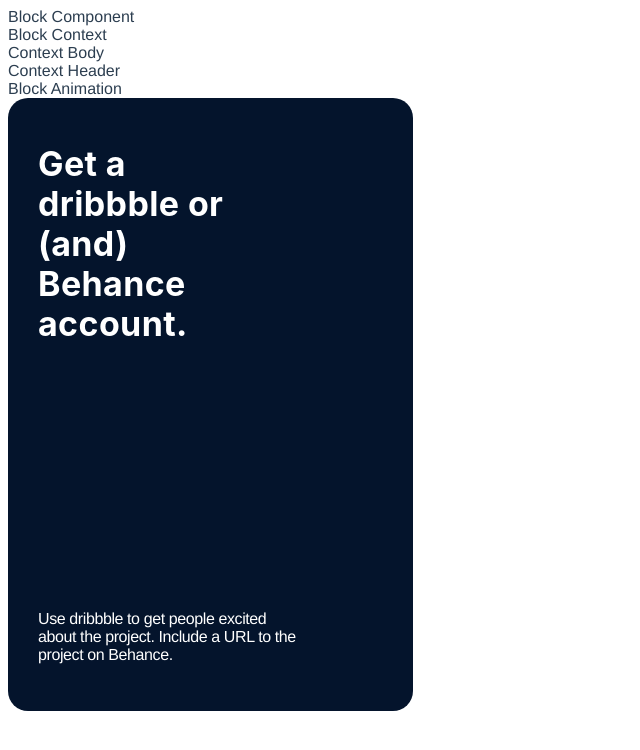
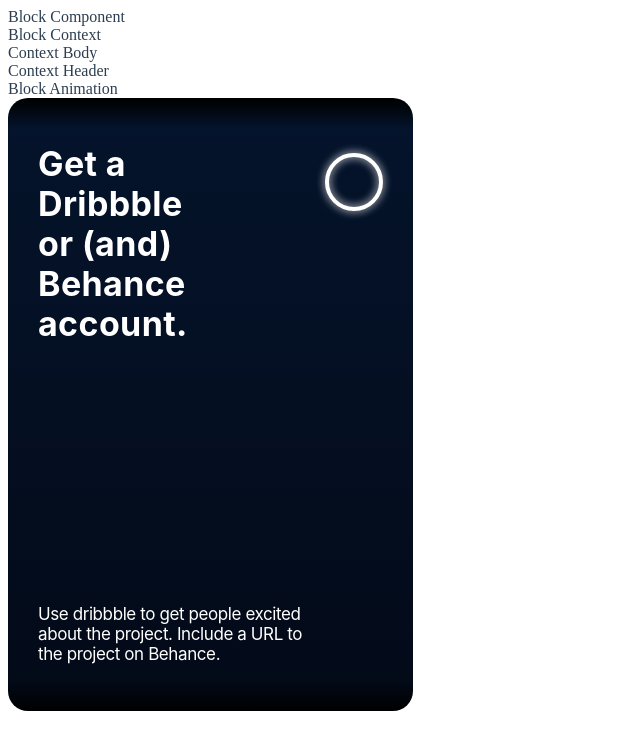
Before and after one commit to SteloSpace/Web, a Vue app: page / in a window 1280 px wide. Shown: the top 750 px of the page, without its empty margins (0-640 px from the left). Built offline with nearby package versions, Linux system fonts and the light colour scheme.

Commit message:
Added global styles and modified constellation card
- added `node-sass` and `sass-loader` dependencies
- created `src/styles` folder and included `typography` and `color` global styles
- added progress circle to the constellation card

```diff
--- a/package.json
+++ b/package.json
@@ -21,9 +21,9 @@
     "eslint-config-prettier": "^6.3.0",
     "eslint-plugin-prettier": "^3.1.1",
     "eslint-plugin-vue": "^5.0.0",
-    "node-sass": "^4.9.0",
+    "node-sass": "^4.12.0",
     "prettier": "^1.18.2",
-    "sass-loader": "^7.1.0",
+    "sass-loader": "^7.3.1",
     "vue-template-compiler": "^2.6.10"
   }
 }
--- a/src/App.vue
+++ b/src/App.vue
@@ -6,6 +6,8 @@
 
 <script>
 import BlockComponent from './components/BlockComponent.vue';
+import './styles/colors.scss'
+import './styles/typography.scss'
 
 export default {
     name: 'app',
@@ -17,7 +19,7 @@
 
 <style lang="scss">
 #app {
-    font-family: 'Avenir', Helvetica, Arial, sans-serif;
+    /*font-family: 'Avenir', Helvetica, Arial, sans-serif;*/
     -webkit-font-smoothing: antialiased;
     -moz-osx-font-smoothing: grayscale;
     color: #2c3e50;
--- a/src/components/ConstellationCard.vue
+++ b/src/components/ConstellationCard.vue
@@ -1,10 +1,12 @@
 <template>
     <div class="card-background">
         <div class="card-content">
-            <div class="card-title">
-                Get a dribbble or (and) Behance account.
+            <div class="card-title Text-Style-6">
+                Get a Dribbble or (and) Behance account.
             </div>
-            <div class="card-description">
+            <div class="card-circle blured"></div>
+            <div class="card-circle"></div>
+            <div class="card-description Text-Style-7">
                 Use dribbble to get people excited about the project. Include a URL to the project on Behance.
             </div>
         </div>
@@ -17,12 +19,14 @@
 }
 </script>
 
-<style scoped>
+<style scoped lang="scss">
+    @import '../styles/colors';
+
     .card-background {
         width: 354px;
         height: 520px;
         padding: 46px 21px 47px 30px;
-        background-color: #04142C;
+        background-image: $constellation-card-bg;
         border-radius: 20px;
         display: flex;
     }
@@ -35,12 +39,7 @@
     .card-title {
         top: 0;
         left: 0;
-        width: 60%;
-
-        font: Bold 34px/40px SF Pro Display;
-        letter-spacing: 0.38px;
-        text-align: left;
-        color: #FFFFFF;
+        width: 50%;
         position: absolute;
     }
 
@@ -48,9 +47,23 @@
         bottom: 0;
         left: 0;
         position: absolute;
-        font: Regular 17px/20px SF Pro Text;
+        font: Regular 17px/20px SFProText;
         letter-spacing: -0.4px;
         color: #FFFFFF;
         width: 75%;
     }
+
+    .card-circle {
+        top: 9px;
+        right: 9px;
+        position: absolute;
+        border: 4px solid white;
+        border-radius: 50px;
+        width: 50px;
+        height: 50px;
+    }
+
+    .blured {
+        filter: blur(4px);
+    }
 </style>
--- /dev/null
+++ b/src/styles/colors.scss
@@ -0,0 +1,14 @@
+$navy: #04142c;
+$midnight: #030a18;
+$navy-36: rgba(4, 20, 44, 0.36);
+$navy-25: rgba(4, 20, 44, 0.25);
+$perrywinkle: #86a0d9;
+$ice-blue: #ecf2f7;
+$pale-teal: #86d9b6;
+$ice: #ecf7f1;
+$brown-grey: #939393;
+$very-light-pink: #efefef;
+$constellation-card-bg: linear-gradient(to bottom, #000000, $navy,
+    #04132a 10%, #041228 20%, #041126 30%, #041024 40%,
+    #040f22 50%, #040e20 60%, #040d1e 70%, #030c1c 80%,
+    #030b1a 90%, $midnight, #000000);
--- /dev/null
+++ b/src/styles/typography.scss
@@ -0,0 +1,121 @@
+@import "colors";
+
+.Stelo-Logo {
+  font-family: HelveticaNeue;
+  font-size: 104px;
+  font-weight: bold;
+  font-style: normal;
+  font-stretch: normal;
+  line-height: 1.22;
+  letter-spacing: normal;
+  text-align: left;
+  color: $navy;
+}
+
+.Text-Style-9 {
+  font-family: HelveticaNeue;
+  font-size: 64px;
+  font-weight: 500;
+  font-style: normal;
+  font-stretch: normal;
+  line-height: 1.22;
+  letter-spacing: normal;
+  text-align: left;
+  color: #ffffff;
+}
+
+.Text-Style-4 {
+  font-family: HelveticaNeue;
+  font-size: 64px;
+  font-weight: 500;
+  font-style: normal;
+  font-stretch: normal;
+  line-height: 1.22;
+  letter-spacing: normal;
+  text-align: left;
+  color: $navy;
+}
+
+.Catchphrase {
+  font-family: HelveticaNeue;
+  font-size: 64px;
+  font-weight: 500;
+  font-style: normal;
+  font-stretch: normal;
+  line-height: 1.22;
+  letter-spacing: normal;
+  text-align: left;
+  color: $navy-36;
+}
+
+.Text-Style-8 {
+  font-family: HelveticaNeue;
+  font-size: 38px;
+  font-weight: normal;
+  font-style: normal;
+  font-stretch: normal;
+  line-height: 1.18;
+  letter-spacing: normal;
+  text-align: left;
+  color: #393939;
+}
+
+.Text-Style-6 {
+  font-family: SFProDisplay;
+  font-size: 34px;
+  font-weight: bold;
+  font-style: normal;
+  font-stretch: normal;
+  line-height: 1.18;
+  letter-spacing: 0.38px;
+  text-align: left;
+  color: #ffffff;
+}
+
+.Text-Style-5 {
+  font-family: HelveticaNeue;
+  font-size: 32px;
+  font-weight: normal;
+  font-style: normal;
+  font-stretch: normal;
+  line-height: 1.19;
+  letter-spacing: normal;
+  text-align: left;
+  color: rgba(4, 20, 44, 0.76);
+}
+
+.Text-Style-3 {
+  font-family: HelveticaNeue;
+  font-size: 32px;
+  font-weight: normal;
+  font-style: normal;
+  font-stretch: normal;
+  line-height: 1.19;
+  letter-spacing: normal;
+  text-align: left;
+  color: $navy-25;
+}
+
+.Text-Style-10 {
+  font-family: HelveticaNeue;
+  font-size: 32px;
+  font-weight: normal;
+  font-style: normal;
+  font-stretch: normal;
+  line-height: 1.19;
+  letter-spacing: normal;
+  text-align: left;
+  color: rgba(229, 229, 229, 0.76);
+}
+
+.Text-Style-7 {
+  font-family: SFProText;
+  font-size: 17px;
+  font-weight: normal;
+  font-style: normal;
+  font-stretch: normal;
+  line-height: 1.18;
+  letter-spacing: -0.4px;
+  text-align: left;
+  color: #ffffff;
+}
```
Also changed, not shown: 1 other file (tests, documents, lock files or other folders).
